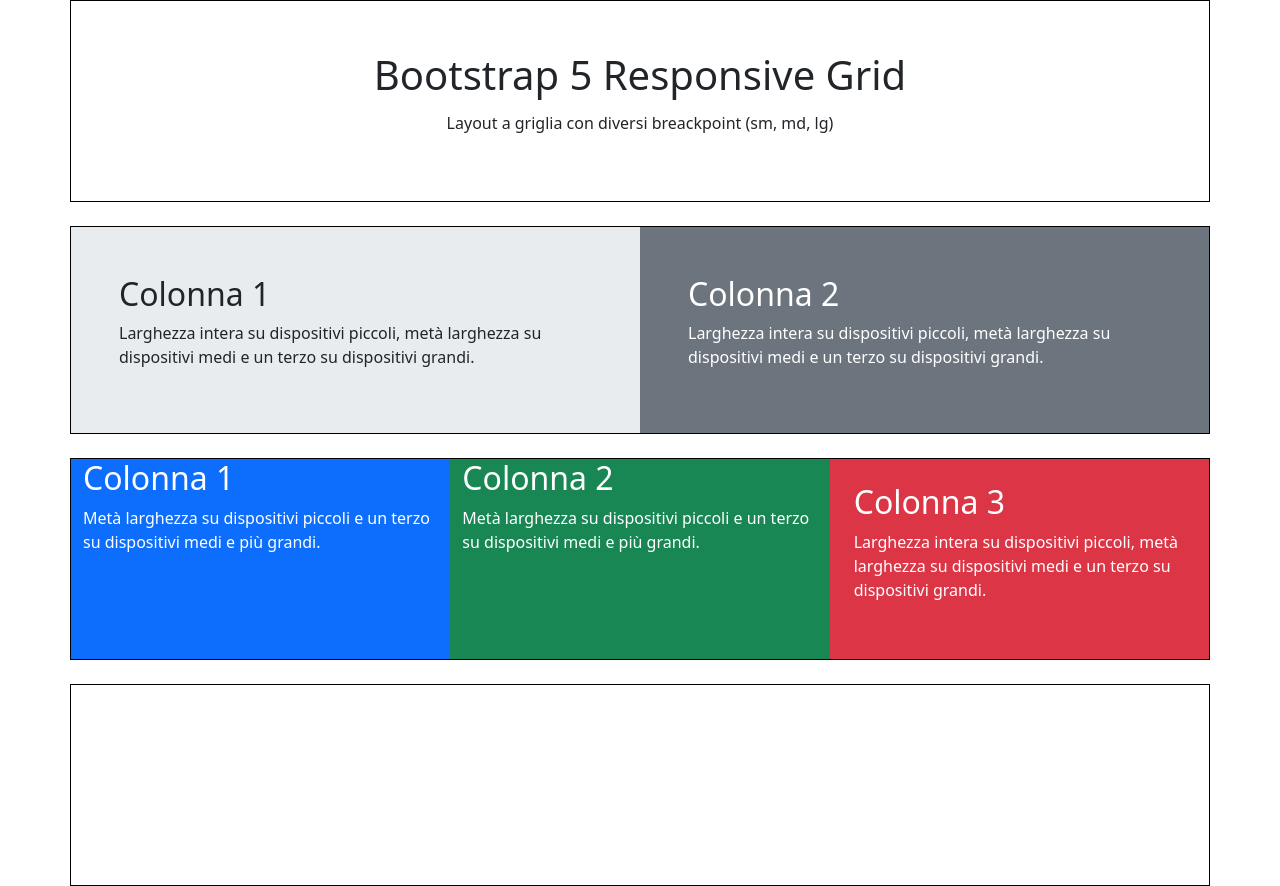
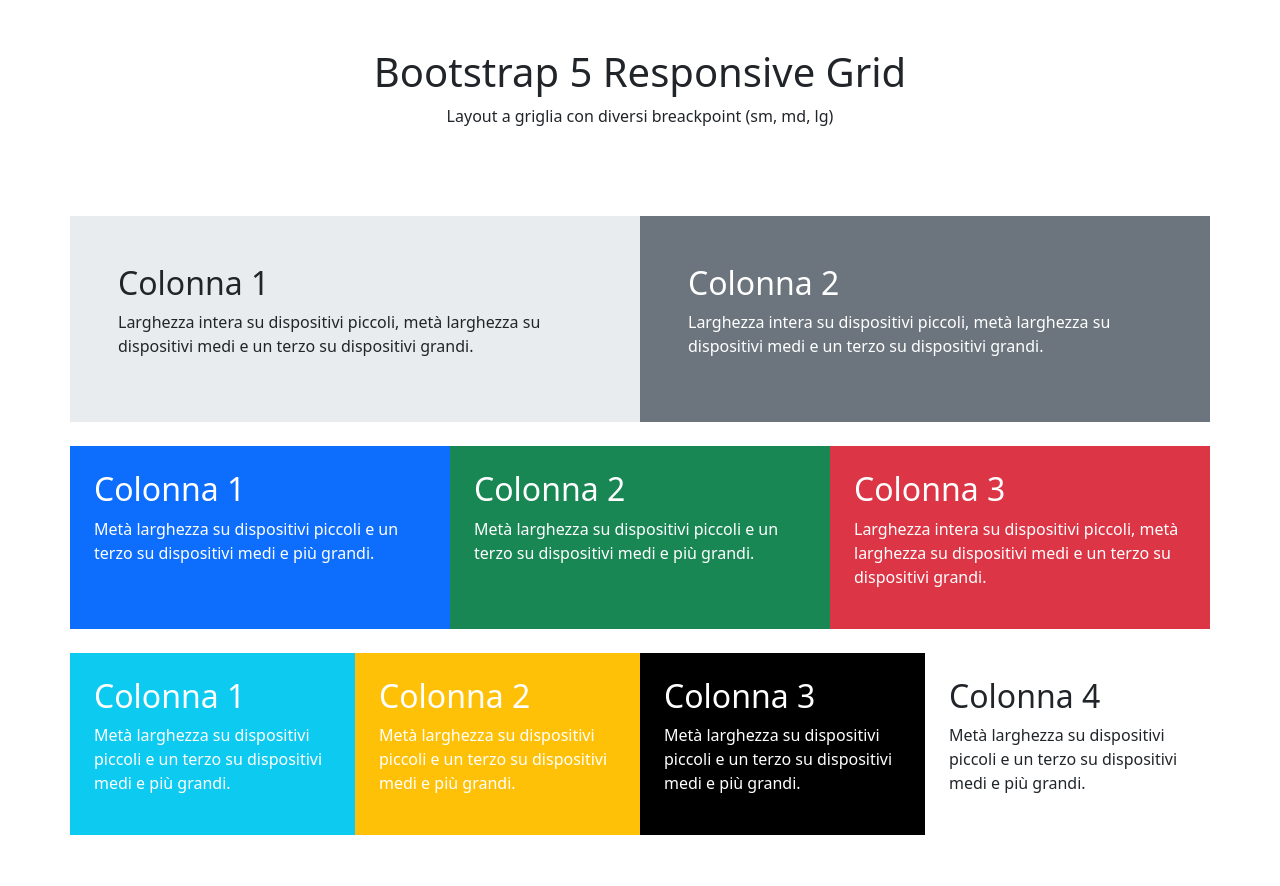
Before and after one commit to TommasoVilla91/htmlcss-bootstrap-layout, a plain HTML site: page index.html in a window 1280 px wide. After the commit the page ends 835 px from the top, so only its background shows below. Drawn offline with nearby package versions, Linux system fonts and the light colour scheme.

Commit message:
feat: exercise complete

```diff
--- a/css/style.css
+++ b/css/style.css
@@ -1,8 +1,8 @@
-[class^="container"] {
+/* [class^="container"] {
     border: 1px solid black;
     min-height: 200px;
 }
 
 [class^="row"] {
     min-height: 200px;
-}
+} */
--- a/index.html
+++ b/index.html
@@ -31,50 +31,55 @@
             <div class="row">
                 <div class="col-sm-12 col-md-6 p-sm-4 p-md-5 bg-body-secondary">
                     <h2>Colonna 1</h2>
-                    <p>Larghezza intera su dispositivi piccoli, metà larghezza su dispositivi medi e un terzo su dispositivi grandi.</p>
+                    <p>Larghezza intera su dispositivi piccoli, metà larghezza su dispositivi medi e un terzo su
+                        dispositivi grandi.</p>
                 </div>
                 <div class="col-sm p-sm-4 p-md-5 bg-secondary text-white">
                     <h2>Colonna 2</h2>
-                    <p>Larghezza intera su dispositivi piccoli, metà larghezza su dispositivi medi e un terzo su dispositivi grandi.</p>
+                    <p>Larghezza intera su dispositivi piccoli, metà larghezza su dispositivi medi e un terzo su
+                        dispositivi grandi.</p>
                 </div>
             </div>
         </div>
 
         <div class="container mt-4">
             <div class="row">
-                <div class="col">
-                    <div class="row">
-                        <div class="col-sm-6 bg-primary text-white ">
+                <div class="col-6 col-md-4 bg-primary text-white p-4">
                     <h2>Colonna 1</h2>
                     <p>Metà larghezza su dispositivi piccoli e un terzo su dispositivi medi e più grandi.</p>
                 </div>
-                        <div class="col-sm-6 bg-success text-white">
+                <div class="col-6 col-md-4 bg-success text-white p-4">
                     <h2>Colonna 2</h2>
                     <p>Metà larghezza su dispositivi piccoli e un terzo su dispositivi medi e più grandi.</p>
                 </div>
-                    </div>
-                </div>
                 <div class="col-sm-12 col-md-4 bg-danger text-white p-4">
                     <h2>Colonna 3</h2>
-                    <p>Larghezza intera su dispositivi piccoli, metà larghezza su dispositivi medi e un terzo su dispositivi grandi.</p>
+                    <p>Larghezza intera su dispositivi piccoli, metà larghezza su dispositivi medi e un terzo su
+                        dispositivi grandi.</p>
                 </div>
             </div>
         </div>
 
         <div class="container mt-4">
             <div class="row">
-                <div class="col">
-                    <div class="row">
-                        <div class="col"></div>
-                        <div class="col"></div>
+
+                <div class="col-6 col-md-3 bg-info text-white p-4">
+                    <h2>Colonna 1</h2>
+                    <p>Metà larghezza su dispositivi piccoli e un terzo su dispositivi medi e più grandi.</p>
                 </div>
+                <div class="col-6 col-md-3 bg-warning text-white p-4">
+                    <h2>Colonna 2</h2>
+                    <p>Metà larghezza su dispositivi piccoli e un terzo su dispositivi medi e più grandi.</p>
                 </div>
-                <div class="col">
-                    <div class="row">
-                        <div class="col"></div>
-                        <div class="col"></div>
+                <div class="col-6 col-md-3 bg-black text-white p-4">
+                    <h2>Colonna 3</h2>
+                    <p>Metà larghezza su dispositivi piccoli e un terzo su dispositivi medi e più grandi.</p>
                 </div>
+                <div class="col-6 col-md-3 p-4">
+                    <h2>Colonna 4</h2>
+                    <p>Metà larghezza su dispositivi piccoli e un terzo su dispositivi medi e più grandi.</p>
                 </div>
+
             </div>
         </div>
     </main>
```
Lines whose indentation alone changed are shown as unchanged.
